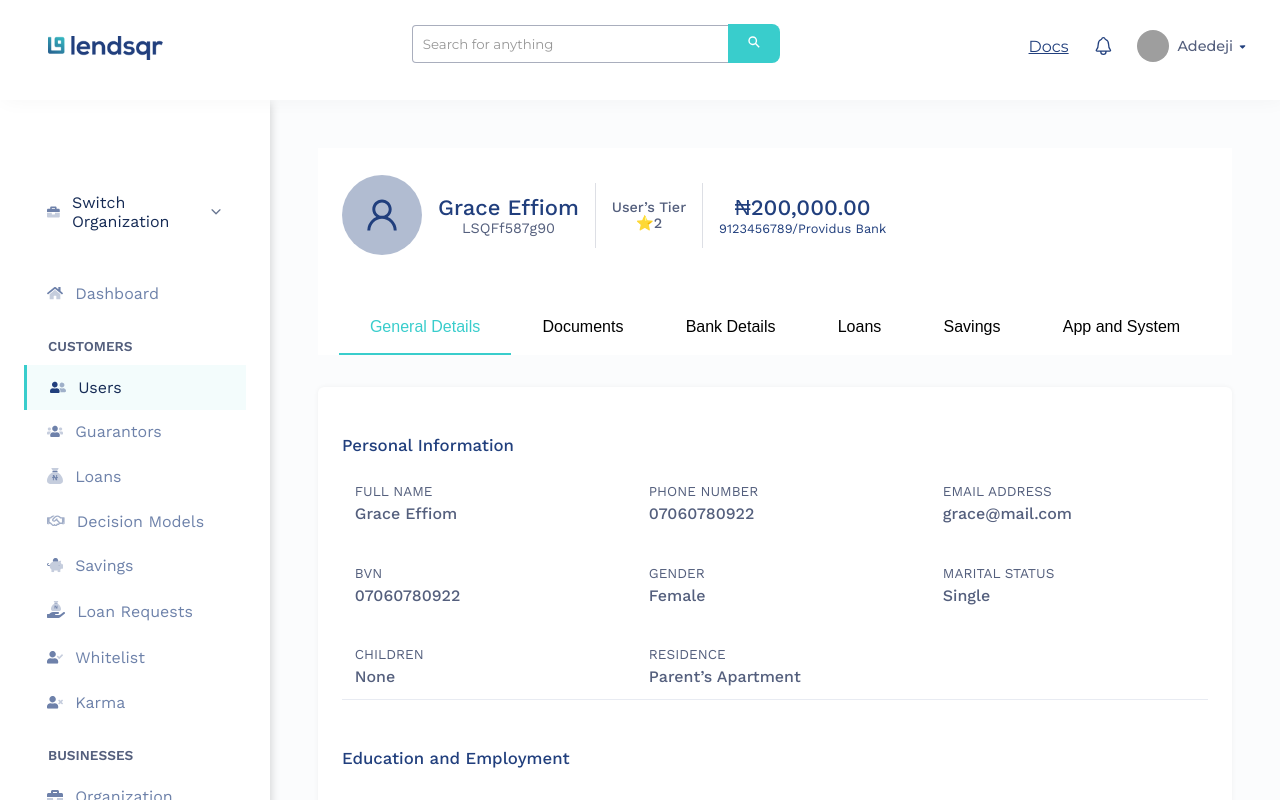
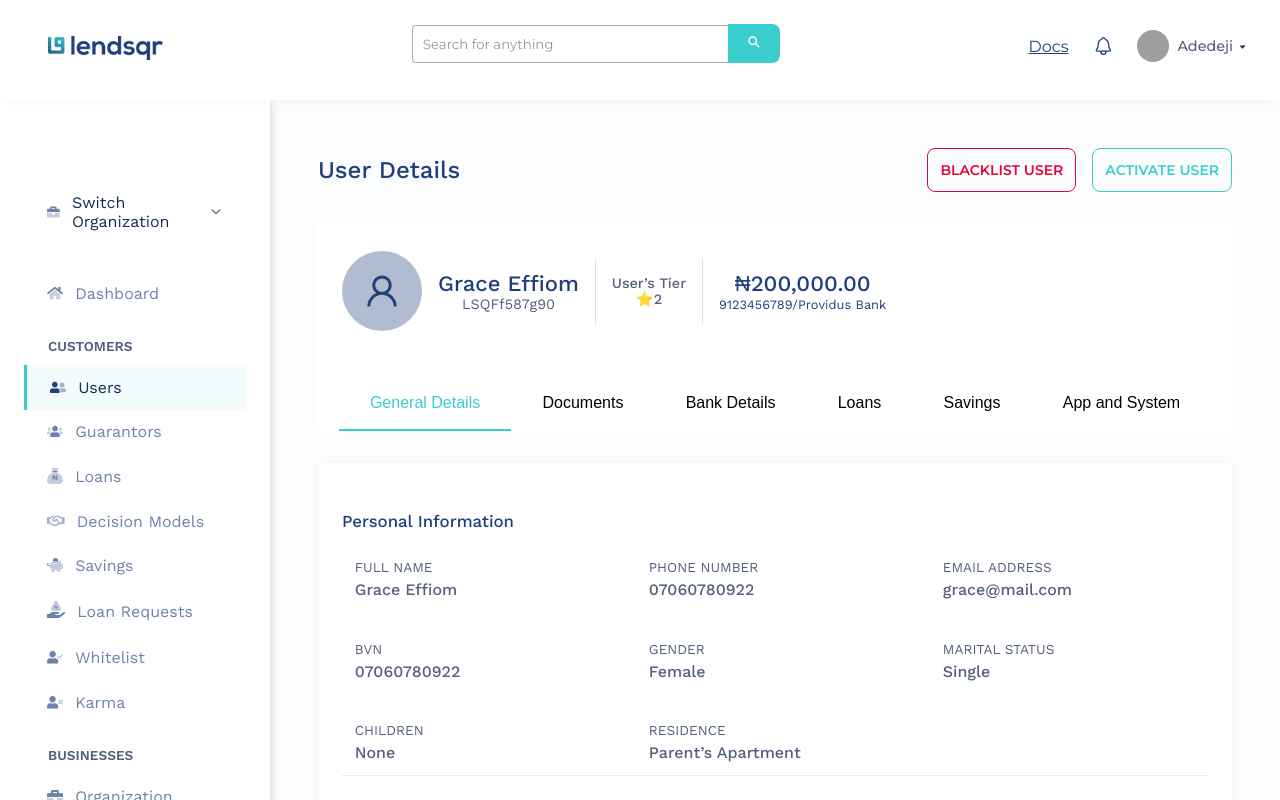
Before and after one commit to Olubukola-Martins/lendsqr-fe-test, a React (Vite) app: page /dashboard/users/1 in a window 1280 px wide. Built offline with nearby package versions, Linux system fonts and the light colour scheme; grey boxes are pictures that could not be loaded.

Commit message:
chore:create app button warning and transparent variations, and PageHeader component

```diff
--- a/src/components/AppButton/AppButtoon.scss
+++ b/src/components/AppButton/AppButtoon.scss
@@ -1,6 +1,6 @@
-@import '../../styles/variables';
+@import "../../styles/variables";
 
-.app-button {
+.default-app-button {
   background-color: $primary-color;
   color: white;
   font-family: $font-family;
@@ -14,7 +14,43 @@
   &:hover {
     background-color: darken($primary-color, 10%);
   }
+}
 
+.warning-app-button {
+  background-color: transparent;
+  color: $warning-color;
+  font-family: $font-family;
+  font-size: 14px;
+  padding: 12px 12px;
+  border: 1px solid $warning-color;
+  border-radius: 8px;
+  cursor: pointer;
+  font-weight: 600;
+  transition: background 0.3s;
+
+  &:hover {
+    opacity: 0.7;
+  }
+}
+
+.transparent-app-button {
+  background-color: transparent;
+  color: $primary-color;
+  font-family: $font-family;
+  font-size: 14px;
+  padding: 12px 12px;
+  border: 1px solid $primary-color;
+  border-radius: 8px;
+  cursor: pointer;
+  font-weight: 600;
+  transition: background 0.3s;
+
+  &:hover {
+    opacity: 0.7;
+  }
+}
+
+.btn {
   &:disabled {
     opacity: 0.6;
     cursor: not-allowed;
--- a/src/components/AppButton/index.tsx
+++ b/src/components/AppButton/index.tsx
@@ -1,18 +1,20 @@
-import React from 'react';
-import './AppButtoon.scss';
+import React from "react";
+import "./AppButtoon.scss";
 
 interface AppButtonProps extends React.ButtonHTMLAttributes<HTMLButtonElement> {
   label: string;
   className?: string;
+  variant?: "default" | "transparent" | "warning";
 }
 
 const AppButton: React.FC<AppButtonProps> = ({
   label,
-  className = '',
+  className = "",
+  variant = "default",
   ...rest
 }) => {
   return (
-    <button className={`app-button ${className}`} {...rest}>
+    <button className={`${variant}-app-button btn ${className}`} {...rest}>
       {label}
     </button>
   );
--- /dev/null
+++ b/src/components/PageHeader/PageHeader.scss
@@ -0,0 +1,8 @@
+@import "/src/styles/variables";
+
+.title {
+          font-size: 24px;
+      font-weight: 500;
+      color: $heading-color;;
+
+}
--- /dev/null
+++ b/src/components/PageHeader/index.tsx
@@ -0,0 +1,11 @@
+import "./PageHeader.scss";
+
+
+
+const PageHeader:React.FC<{title:string}> = ({title}) => {
+  return (
+    <p className="title">{title}</p>
+  )
+}
+
+export default PageHeader
--- a/src/pages/UserDetails/UserDetails.scss
+++ b/src/pages/UserDetails/UserDetails.scss
@@ -2,7 +2,7 @@
 
 .user-details {
   padding: 1rem;
-//   max-width: 1024px;
+  //   max-width: 1024px;
   margin: 0 auto;
   display: flex;
   flex-direction: column;
@@ -12,7 +12,22 @@
   &__header {
     background: white;
     &--tabs {
-      margin:0.5rem 1.3rem 0
+      margin: 0.5rem 1.3rem 0;
+    }
+    &--title {
+      display: flex;
+      justify-content: space-between;
+      align-items: center;
+    }
+    &--buttons {
+      display: flex;
+      gap: 1rem;
+    }
+    @media (max-width: 640px) {
+        &--title {
+          flex-direction: column;
+          row-gap: 0.5rem;
+        }
     }
   }
 
--- a/src/pages/UserDetails/index.tsx
+++ b/src/pages/UserDetails/index.tsx
@@ -4,6 +4,8 @@ import { UserAvatar } from "../../features/UserDetails/components/UserAvatar";
 import { Section } from "../../features/UserDetails/components/Section";
 import { Field } from "../../features/UserDetails/components/Field";
 import Tabs from "../../features/UserDetails/components/Tabs";
+import AppButton from "../../components/AppButton";
+import PageHeader from "../../components/PageHeader";
 
 const userData = {
   name: "Grace Effiom",
@@ -44,7 +46,7 @@ const userData = {
 
 export const UserDetails: React.FC = () => {
   const tabItem = [
-    { label: "General Details", element: <GeneralDetails />  },
+    { label: "General Details", element: <GeneralDetails /> },
     { label: "Documents", element: "" },
     { label: "Bank Details", element: "" },
     { label: "Loans", element: "" },
@@ -58,6 +60,17 @@ export const UserDetails: React.FC = () => {
 
   return (
     <div className="user-details">
+      <div>
+        <div></div>
+
+        <div className="user-details__header--title">
+          <PageHeader title="User Details" />
+          <div className="user-details__header--buttons">
+            <AppButton label="BLACKLIST USER" variant="warning" />
+            <AppButton label="ACTIVATE USER" variant="transparent" />
+          </div>
+        </div>
+      </div>
       <div className="user-details__header">
         <UserAvatar
           name={userData.name}
@@ -75,7 +88,9 @@ export const UserDetails: React.FC = () => {
         </div>
       </div>
 
-      <div className="user-details__content">{tabItem.find((item) => item.label === activeTab)?.element}</div>
+      <div className="user-details__content">
+        {tabItem.find((item) => item.label === activeTab)?.element}
+      </div>
     </div>
   );
 };
```
